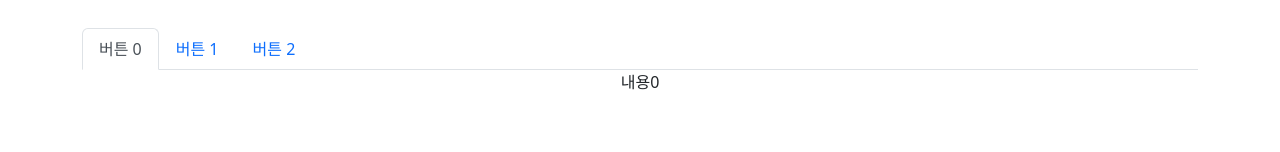
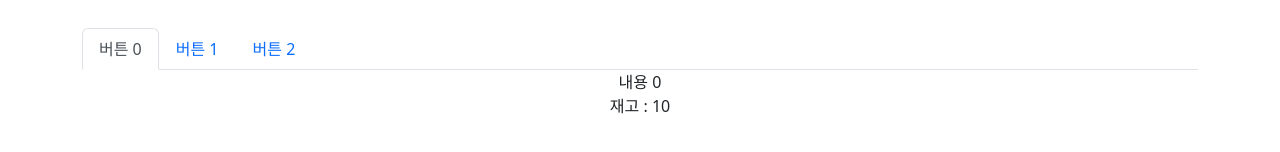
Before and after one commit to ktyoung/react, a React (Create React App) app in the folder shop/: page /detail/1 in a window 1280 px wide. Shown: the part 468-620 px from the top of the page. Built offline with nearby package versions, Linux system fonts and the light colour scheme.

Commit message:
Context API

```diff
--- a/shop/src/App.css
+++ b/shop/src/App.css
@@ -49,7 +49,6 @@
 
 .main-bg {
   height: 300px;
-  /* css 파일에서 src 폴더의 이미지를 넣을 땐 url('./이미지경로') */
   background-image: url('./images/bg.png');
   background-size: cover;
   background-position: center;
@@ -60,14 +59,11 @@
 }
 
 /* 애니메이션 CSS */
-/* 1. 애니메이션 동작 전 CSS */
 .start {
   opacity: 0;
 }
-/* 2. 애니메이션 동작 후 CSS */
 .end {
   opacity: 1;
-  /* 3. transition 추가 */
   transition: all 0.5s;
 }
 
--- a/shop/src/App.js
+++ b/shop/src/App.js
@@ -1,17 +1,36 @@
 /* eslint-disable */
+
+// (참고 1) Single Page Application의 단점?
+// 컴포넌트 간 state 공유가 어려움... 자식의 자식 컴포넌트에서 부모 state를 사용하려면
+// 부모 → 자식 → 자식 → ... 여러 번의 props 전송이 필요함
+
+// (참고 2) props 전송없이 state 공유할 수 있는 방법?
+// 1. Context API (리액트 기본 문법) → 성능 이슈와 컴포넌트 재활용 이슈로 자주 사용하지는 않음
+// 2. Redux 등 외부 라이브러리
+
+// (참고 3) Context API를 잘 사용하지 않는 이유?
+// 1. state 변경 시 불필요한 것까지 재랜더링 함
+// 2. 컴포넌트 재사용이 어려움
+// → 외부 라이브러리를 많이 사용함
 
 import './App.css';
 import 'bootstrap/dist/css/bootstrap.min.css';
 import { Navbar, Nav, Container, Row, Col, Alert, Button } from 'react-bootstrap';
-import React, { useState } from 'react';
+import React, { createContext, useState } from 'react';
 import data from './data.js';
 import { Routes, Route, Link, useNavigate, Outlet } from 'react-router-dom'
 import Detail from './routes/Detail.js';
 import axios from 'axios';
 
+// Context API 사용 방법
+// 세팅 1. createContext() → Context == state 보관함을 생성함
+export let Context1 = createContext();
+
 function App() {
 
   let [shoes, setShoes] = useState(data);
+  // Detail, TabContent에서 사용할 재고(stock) state 생성
+  let [stock, setStock] = useState([10, 11, 12]);
   let [clickCount, setClickCount] = useState(1);
   let [visible, setVisible] = useState(true);
   let navigate = useNavigate();
@@ -64,7 +83,13 @@ function App() {
 
           </>
         } />
-        <Route path="/detail/:id" element={ <Detail shoes={ shoes } /> } />
+        <Route path="/detail/:id" element={
+          // 세팅 3. value= { { 공유할 state1, state2, ... } }
+          <Context1.Provider value={ { stock, shoes } }>
+            {/* 세팅 2. <Context.Provider></Context.Provider>로 원하는 컴포넌트 감싸기 */}
+            <Detail shoes={ shoes } />
+          </Context1.Provider>
+          } />
 
         <Route path="*" element={ <div>존재하지 않는 페이지</div> } />
 
--- a/shop/src/routes/Detail.js
+++ b/shop/src/routes/Detail.js
@@ -1,14 +1,14 @@
-import React, { useEffect, useState } from "react";
+import React, { useContext, useEffect, useState } from "react";
 import { useParams } from "react-router-dom";
 import {Nav} from 'react-bootstrap';
-
-// 애니메이션 효과 주는 방법
-// 1. 애니메이션 동작 전 스타일을 담을 className 만들기
-// 2. 애니메이션 동작 후 스타일을 담을 className 만들기
-// 3. transition 속성 추가
-// 4. 원할 때 CSS 탈부착
+// Context API 사용 방법
+// 1. state 사용을 위해 export한 Context를 import
+import { Context1 } from './../App.js'; // Detail.js는 routes 폴더에 있으므로 상위 폴더로 이동해야함
 
 function Detail(props) {
+    // 2. useContext(Context)
+    let {stock} = useContext(Context1);
+
     let {id} = useParams();
 
     let [count, setCount] = useState(0);
@@ -66,18 +66,13 @@ function Detail(props) {
 }
 
 function TabContents({tabs}) {
-
+    // Detail 뿐만 아니라 그 자식들도 state 사용 가능
+    let {stock} = useContext(Context1);
     let [fade, setFade] = useState('');
 
-    // tabs state가 변할 때마다 'end' 클래스를 부착 → useEffect() 사용
     useEffect( () => {
-        // (참고 1) setTimeout으로 클래스명 부착에 지연시간을 줘야 애니메이션이 동작하는 이유?
-        // 1. 리액트의 automatic batching 기능 때문에 마지막 state 변경 함수만 동작함
-        //  1-1. setFade('') → setFade('end') 순서로 실행되는 것이 아니라 setFade('end')만 동작함
-        // 2. 따라서, 클래스명 부착을 나중에 하게되면 정상적으로 동작함
         let fadeAnimate = setTimeout( () => {setFade('end');}, 100 );
 
-        // clean up function(useEffect 실행 전에 동작하는 함수)
         return () => {
             clearTimeout(fadeAnimate);
             setFade('');
@@ -85,10 +80,14 @@ function TabContents({tabs}) {
     }, [tabs])
 
     return (
-        // 4. 애니메이션 CSS 탈부착
-        // `문자 ${변수}`로 html 사이에 문자 삽입 가능
         <div className={"start " + fade}>
-            { [<div>내용0</div>, <div>내용1</div>, <div>내용2</div>][tabs] }
+            {
+                [
+                <div>내용 0 <br/> 재고 : {stock[0]}</div>,
+                <div>내용 1 <br/> 재고 : {stock[1]}</div>,
+                <div>내용 2 <br/> 재고 : {stock[2]}</div>
+                ][tabs]
+            }
         </div>
     );
 }
```
